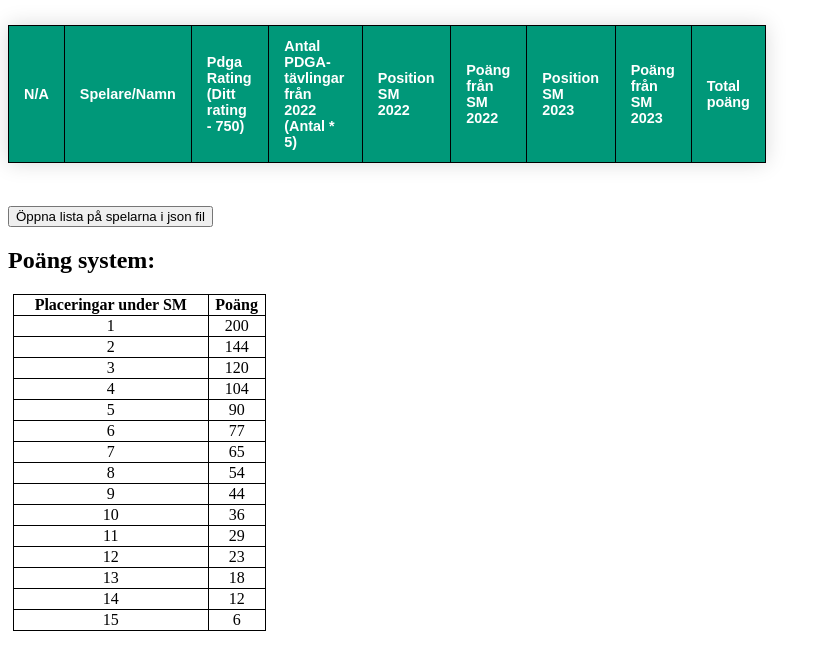
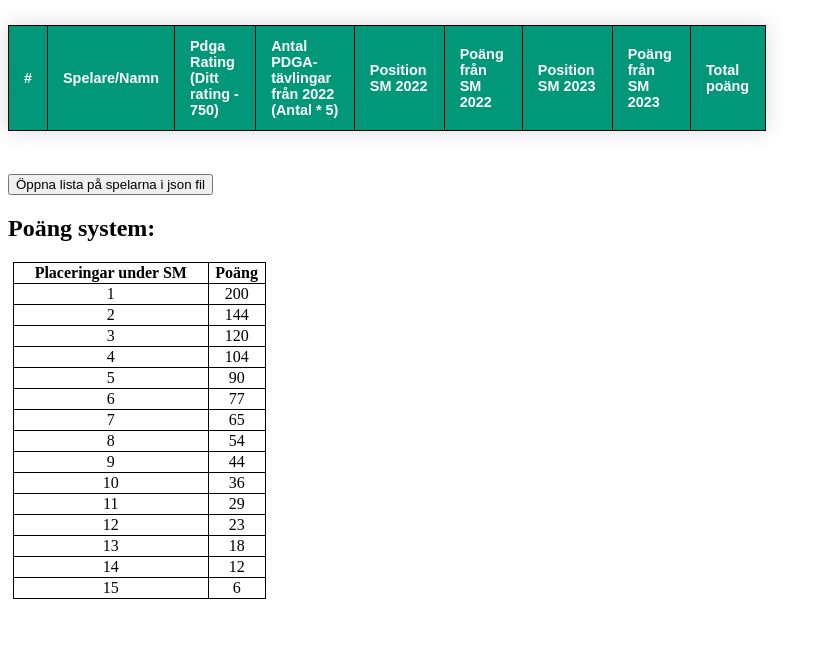
Before and after one commit to Uppsalare/Uppsalare.github.io, a plain HTML site: page index.html in a window 1280 px wide. Shown: the whole page, without its empty margins (0-829 px from the left). Drawn offline with Linux system fonts and the light colour scheme.

Commit message:
Updated placeholder value from 'N/A' to '#' in table

```diff
--- a/index.html
+++ b/index.html
@@ -12,7 +12,7 @@
     <table id="myTable" class ="mytable">
         <thead>
             <tr>
-                <th>N/A</th>
+                <th>#</th>
                 <th>Spelare/Namn</th>
                 <th>Pdga Rating (Ditt rating - 750) </th>
                 <th>Antal PDGA-tävlingar från 2022 (Antal * 5)</th>
```
